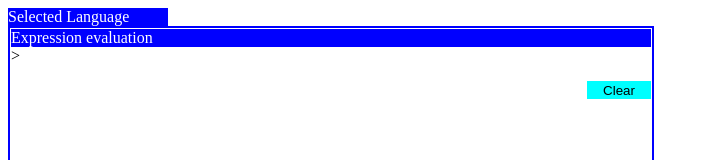
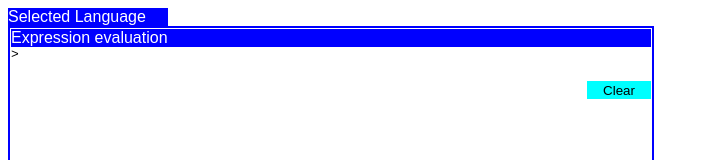
Before and after one commit to MetalUp/Express, an Angular app in the folder Client/: page / in a window 1280 px wide. Shown: the top 160 px of the page, without its empty margins (0-709 px from the left). Built offline with nearby package versions, Linux system fonts and the light colour scheme; no server answers.

Commit message:
Very minor restyling (fonts)

```diff
--- a/Client/src/app/expression-evaluation/expression-evaluation.component.css
+++ b/Client/src/app/expression-evaluation/expression-evaluation.component.css
@@ -87,3 +87,7 @@ textarea.expression {
     border:none;
     width: 100%;
 }
+
+.expression {
+    font-family: monospace;
+}
--- a/Client/src/styles.css
+++ b/Client/src/styles.css
@@ -1 +1,4 @@
 /* You can add global styles to this file, and also import other style files */
+body {
+    font-family: sans-serif;
+}
```
